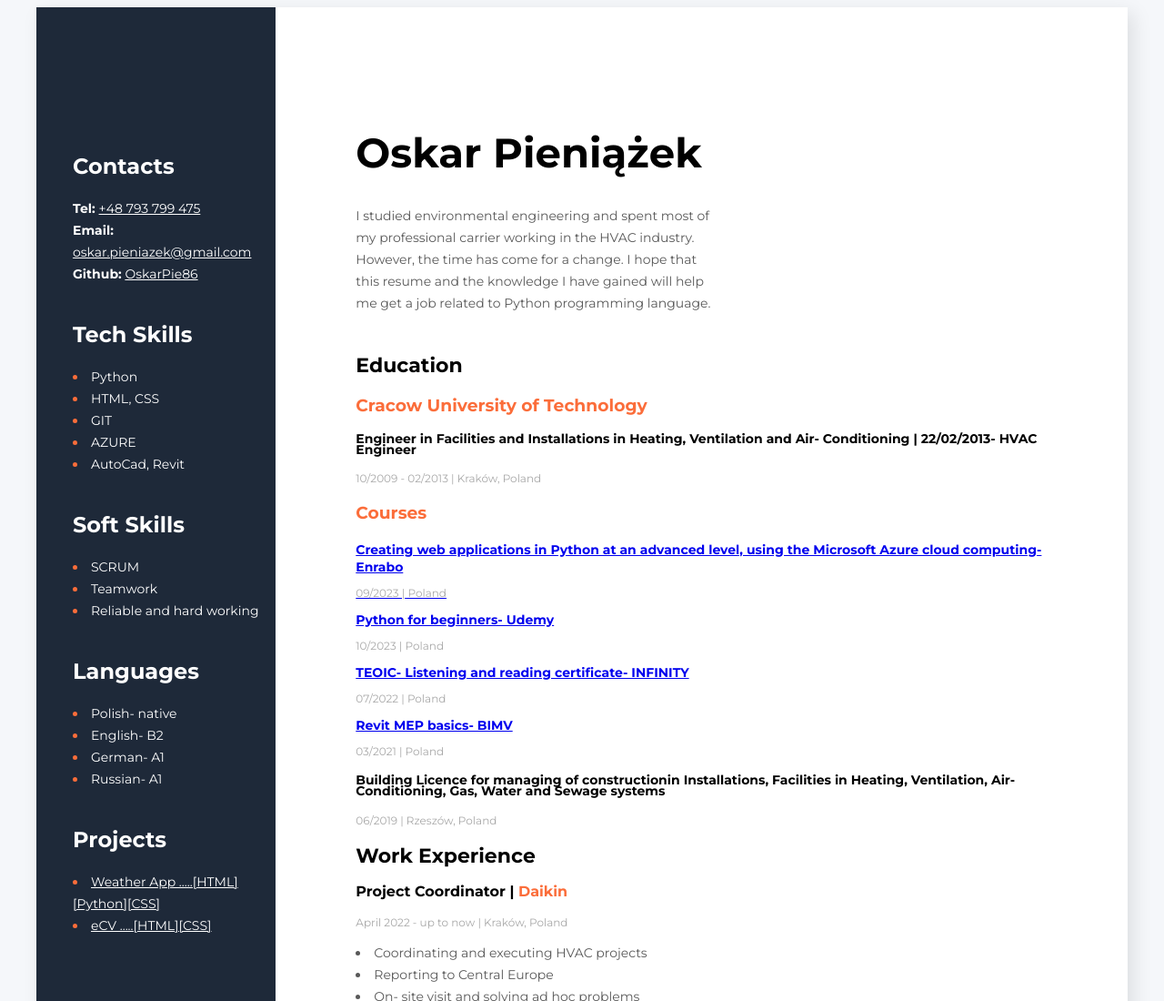
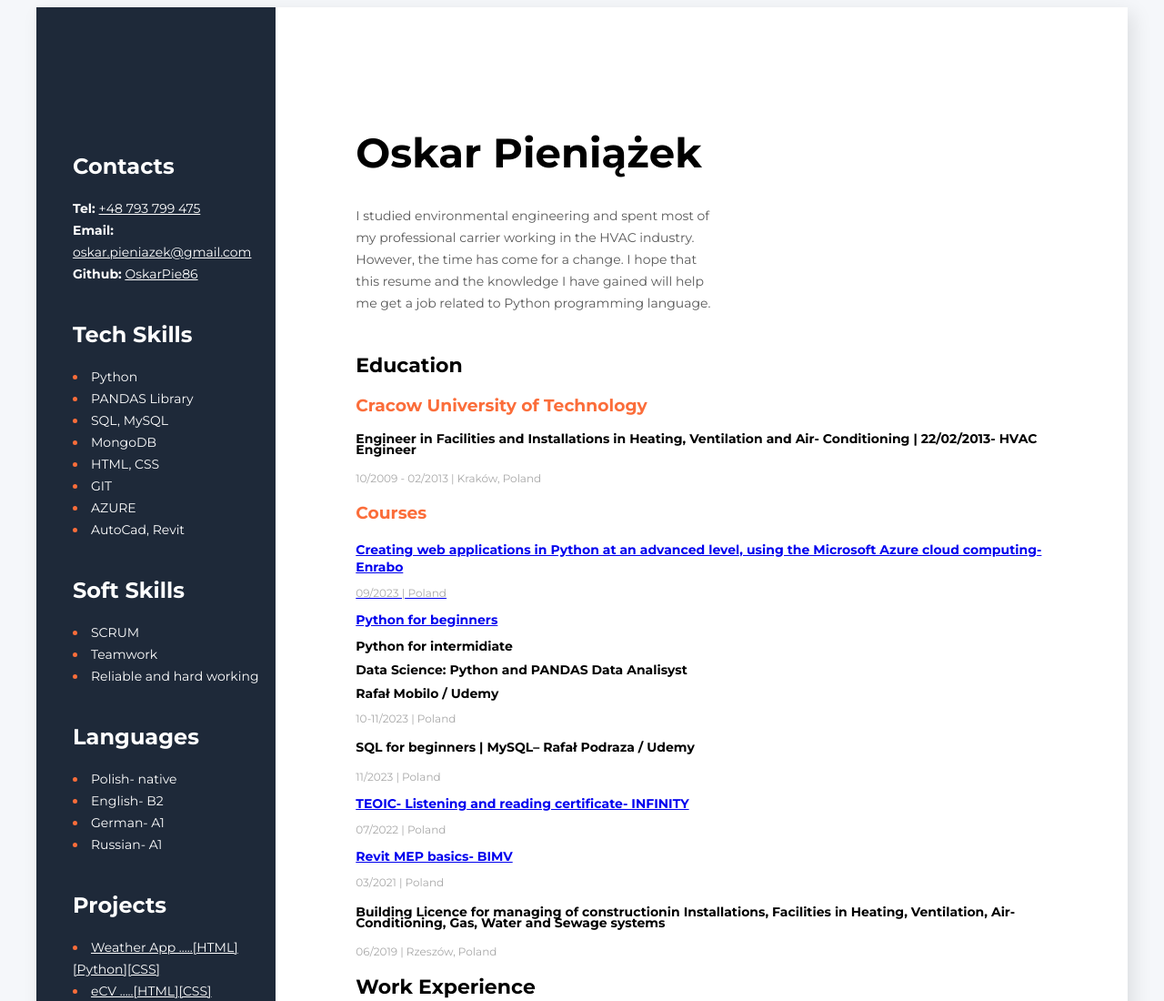
Before and after one commit to OskarPie86/eCV, a plain HTML site: page index.html in a window 1280 px wide. Shown: the top 1100 px of the page at 91% size. Drawn offline with Linux system fonts and the light colour scheme.

Commit message:
Add files via upload

```diff
--- a/index.html
+++ b/index.html
@@ -32,8 +32,13 @@
                     <h3 class="highlight">Courses</h3>
                     <a class="deegree" href="certificates\Certyfikatr Python i Azure.pdf">Creating web applications in Python at an advanced level, using the Microsoft Azure cloud computing- Enrabo</h4>
                     <p class="job-date">09/2023 | Poland</p>
-                    <a class="deegree" href="certificates\Udemy Python dla początkujących.pdf">Python for beginners- Udemy</a>
-                    <p class="job-date">10/2023 | Poland</p>
+                    <a class="deegree" href="certificates\Udemy Python dla początkujących.pdf">Python for beginners</a>
+                    <p class="deegree">Python for intermidiate</p>
+                    <p class="deegree">Data Science: Python and PANDAS Data Analisyst</p>
+                    <p class="deegree">Rafał Mobilo / Udemy</p>
+                    <p class="job-date">10-11/2023 | Poland</p>
+                    <h4 class="deegree">SQL for beginners | MySQL– Rafał Podraza / Udemy</h4>
+                    <p class="job-date">11/2023 | Poland</p>
                     <a class="deegree" href="certificates\TOEIC Digital Score Report.pdf">TEOIC- Listening and reading certificate- INFINITY</a>
                     <p class="job-date">07/2022 | Poland</p>
                     <a class="deegree" href="certificates\Revit BimV certificate-preview.pdf">Revit MEP basics- BIMV</a>
@@ -120,6 +125,21 @@ Installation of various HVAC units
                         </li>
                         <li>
                             <span class="list-secondary-item"
+                                >PANDAS Library</span
+                            >
+                        </li>
+                        <li>
+                            <span class="list-secondary-item"
+                                >SQL, MySQL</span
+                            >
+                        </li>
+                        <li>
+                            <span class="list-secondary-item"
+                                >MongoDB</span
+                            >
+                        </li>
+                        <li>
+                            <span class="list-secondary-item"
                                 >HTML, CSS</span
                             >
                         </li>
```
